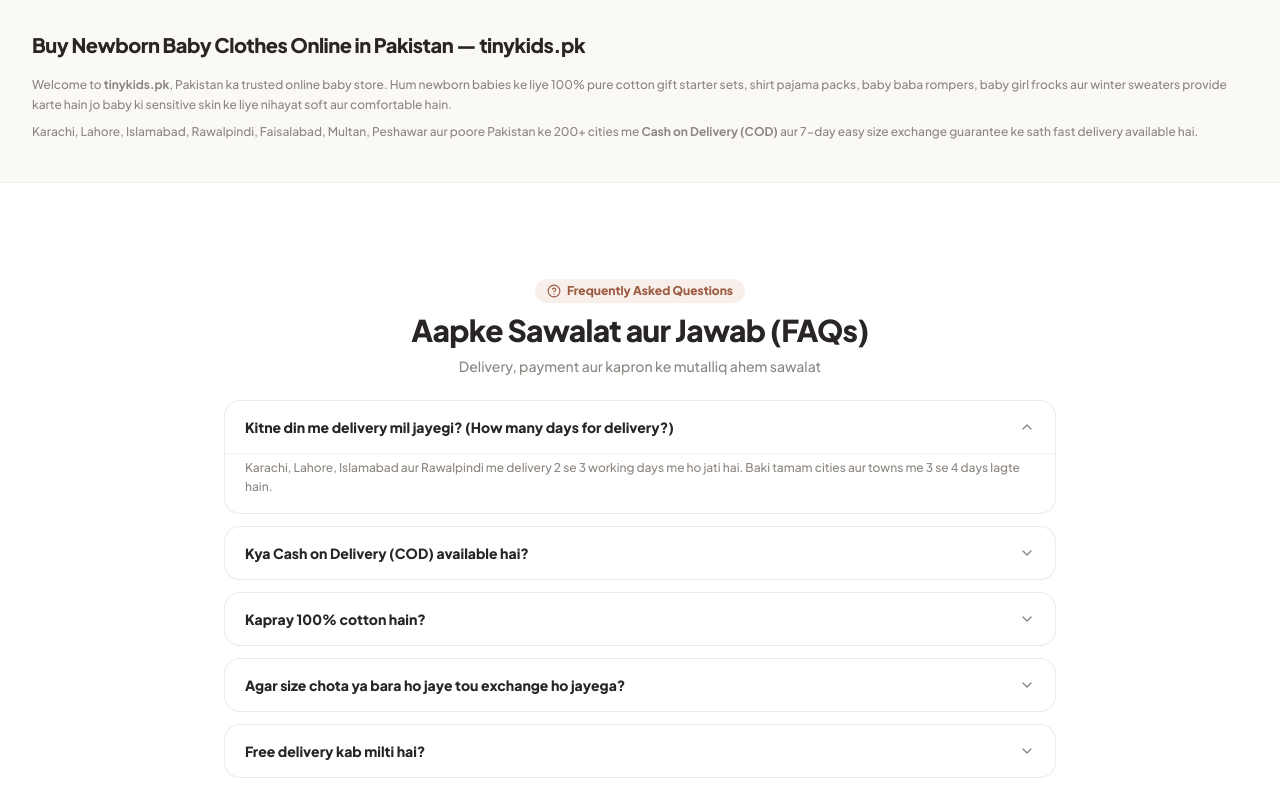
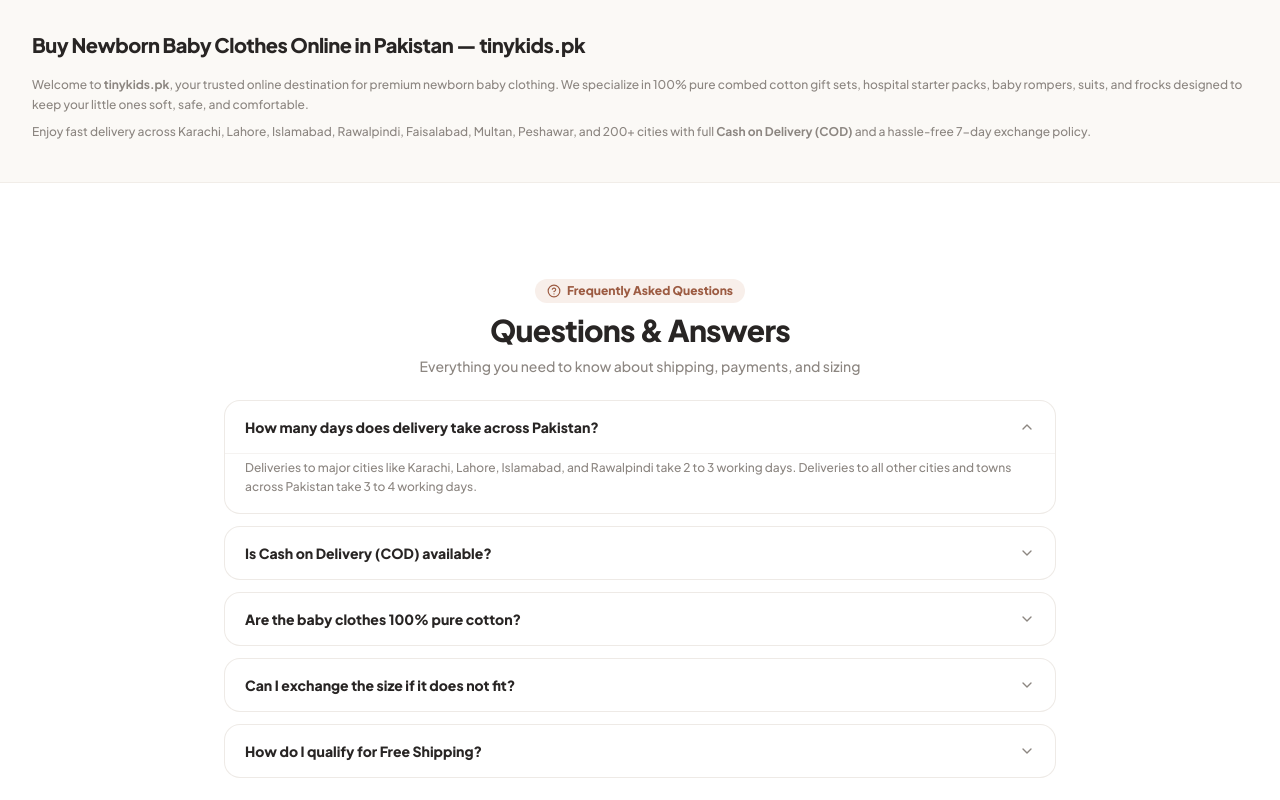
Before and after one commit to muzammiliqbalofficial/new, a Next.js app: page / in a window 1280 px wide. Shown: the part 1980-2780 px from the top of the page. Built offline with nearby package versions, Linux system fonts and the light colour scheme; no server answers; the database is empty.

Commit message:
refactor(copy): switched from Roman Urdu to clear, professional, easy English

```diff
--- a/src/app/page.tsx
+++ b/src/app/page.tsx
@@ -134,7 +134,7 @@ export default async function HomePage() {
         </div>
       </section>
 
-      {/* 7. Simple Pakistani SEO Content Block */}
+      {/* 7. Simple & Professional SEO Content Block */}
       <section className="bg-cream-100/60 py-10 border-y border-charcoal-border/50">
         <div className="max-w-7xl mx-auto px-4 sm:px-6 lg:px-8 space-y-4">
           <h2 className="text-lg sm:text-xl font-extrabold text-charcoal tracking-tight">
@@ -142,13 +142,13 @@ export default async function HomePage() {
           </h2>
           <div className="text-xs text-charcoal-muted leading-relaxed space-y-2 font-medium">
             <p>
-              Welcome to <strong>tinykids.pk</strong>, Pakistan ka trusted online baby store. Hum newborn babies ke liye
-              100% pure cotton gift starter sets, shirt pajama packs, baby baba rompers, baby girl frocks aur winter sweaters
-              provide karte hain jo baby ki sensitive skin ke liye nihayat soft aur comfortable hain.
+              Welcome to <strong>tinykids.pk</strong>, your trusted online destination for premium newborn baby clothing.
+              We specialize in 100% pure combed cotton gift sets, hospital starter packs, baby rompers, suits, and frocks
+              designed to keep your little ones soft, safe, and comfortable.
             </p>
             <p>
-              Karachi, Lahore, Islamabad, Rawalpindi, Faisalabad, Multan, Peshawar aur poore Pakistan ke 200+ cities me
-              <strong> Cash on Delivery (COD)</strong> aur 7-day easy size exchange guarantee ke sath fast delivery available hai.
+              Enjoy fast delivery across Karachi, Lahore, Islamabad, Rawalpindi, Faisalabad, Multan, Peshawar, and 200+
+              cities with full <strong>Cash on Delivery (COD)</strong> and a hassle-free 7-day exchange policy.
             </p>
           </div>
         </div>
--- a/src/components/FaqSection.tsx
+++ b/src/components/FaqSection.tsx
@@ -1,33 +1,33 @@
 'use client';
 
 import React, { useState } from 'react';
-import { ChevronDown, HelpCircle } from 'lucide-react';
+import { ChevronDown, HelpCircle, Phone } from 'lucide-react';
 
 const FAQS = [
   {
-    question: 'Kitne din me delivery mil jayegi? (How many days for delivery?)',
+    question: 'How many days does delivery take across Pakistan?',
     answer:
-      'Karachi, Lahore, Islamabad aur Rawalpindi me delivery 2 se 3 working days me ho jati hai. Baki tamam cities aur towns me 3 se 4 days lagte hain.',
+      'Deliveries to major cities like Karachi, Lahore, Islamabad, and Rawalpindi take 2 to 3 working days. Deliveries to all other cities and towns across Pakistan take 3 to 4 working days.',
   },
   {
-    question: 'Kya Cash on Delivery (COD) available hai?',
+    question: 'Is Cash on Delivery (COD) available?',
     answer:
-      'Jee bilkul! Poore Pakistan me 100% Cash on Delivery (COD) available hai. Courier rider jab parcel aapke ghar le kar aayega, tab aapne cash pay karna hai.',
+      'Yes! We offer 100% Cash on Delivery nationwide. You pay in cash directly to the courier rider when your parcel arrives at your doorstep.',
   },
   {
-    question: 'Kapray 100% cotton hain?',
+    question: 'Are the baby clothes 100% pure cotton?',
     answer:
-      'Jee haan, hamare tamam newborn starter gift sets aur baby rompers 100% pure combed cotton jersey se bane hain jo baby ki soft skin ke liye bilkul safe aur comfortable hain.',
+      'Yes, all our newborn starter gift sets, rompers, and suits are made with 100% pure combed cotton to ensure maximum softness and safety for delicate baby skin.',
   },
   {
-    question: 'Agar size chota ya bara ho jaye tou exchange ho jayega?',
+    question: 'Can I exchange the size if it does not fit?',
     answer:
-      'Jee haan, 7 days ki easy exchange policy hai. Aap direct hamare WhatsApp number 0336-6895035 par order number share kar ke size exchange karwa sakte hain.',
+      'Yes, we offer a hassle-free 7-day exchange policy. Simply message our WhatsApp helpline at 0336-6895035 with your order reference number and we will exchange the size for you.',
   },
   {
-    question: 'Free delivery kab milti hai?',
+    question: 'How do I qualify for Free Shipping?',
     answer:
-      'Rs. 2,999 ya us se zyada ke order par delivery poore Pakistan me bilkul FREE hai.',
+      'Free shipping is automatically applied on all orders of Rs. 2,999 or more anywhere in Pakistan.',
   },
 ];
 
@@ -46,10 +46,10 @@ export default function FaqSection() {
           <span>Frequently Asked Questions</span>
         </div>
         <h2 className="text-2xl sm:text-3xl font-extrabold text-charcoal tracking-tight">
-          Aapke Sawalat aur Jawab (FAQs)
+          Questions & Answers
         </h2>
         <p className="text-xs sm:text-sm text-charcoal-muted font-medium">
-          Delivery, payment aur kapron ke mutalliq ahem sawalat
+          Everything you need to know about shipping, payments, and sizing
         </p>
       </div>
 
@@ -85,13 +85,14 @@ export default function FaqSection() {
 
       {/* WhatsApp Help Prompt */}
       <div className="p-4 rounded-2xl bg-cream-100/70 border border-charcoal-border/60 text-center space-y-2 text-xs">
-        <span className="font-bold text-charcoal block">Koi aur sawal hai? WhatsApp par direct rabta karein:</span>
+        <span className="font-bold text-charcoal block">Have more questions? Contact our team on WhatsApp:</span>
         <a
           href="https://wa.me/923366895035"
           target="_blank"
           rel="noopener noreferrer"
           className="inline-flex items-center space-x-1.5 px-4 py-2 bg-[#25D366] text-white rounded-xl font-bold shadow-xs hover:bg-[#20bd5a] transition-colors"
         >
+          <Phone className="w-3.5 h-3.5" />
           <span>Chat on WhatsApp: 0336-6895035</span>
         </a>
       </div>
```
